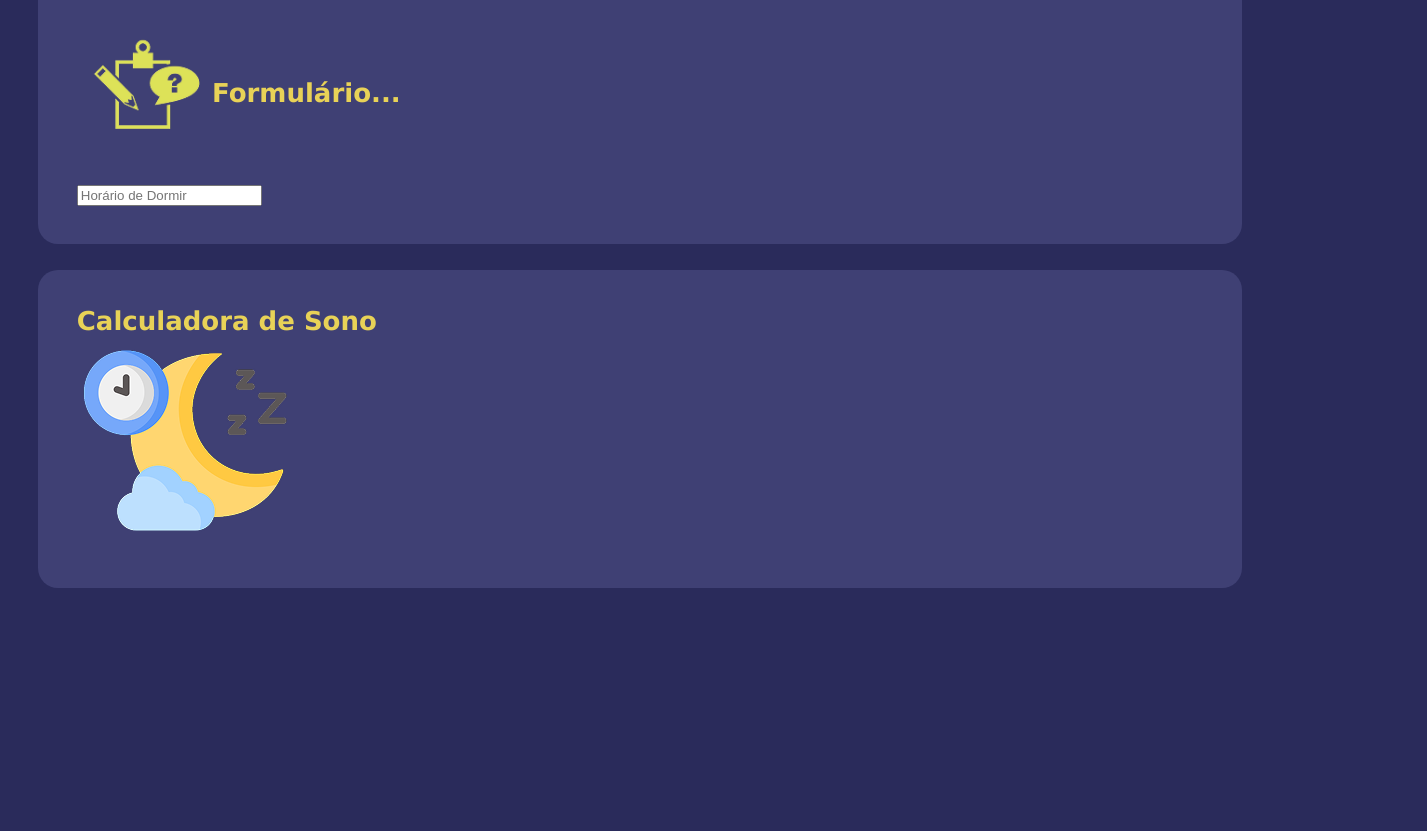
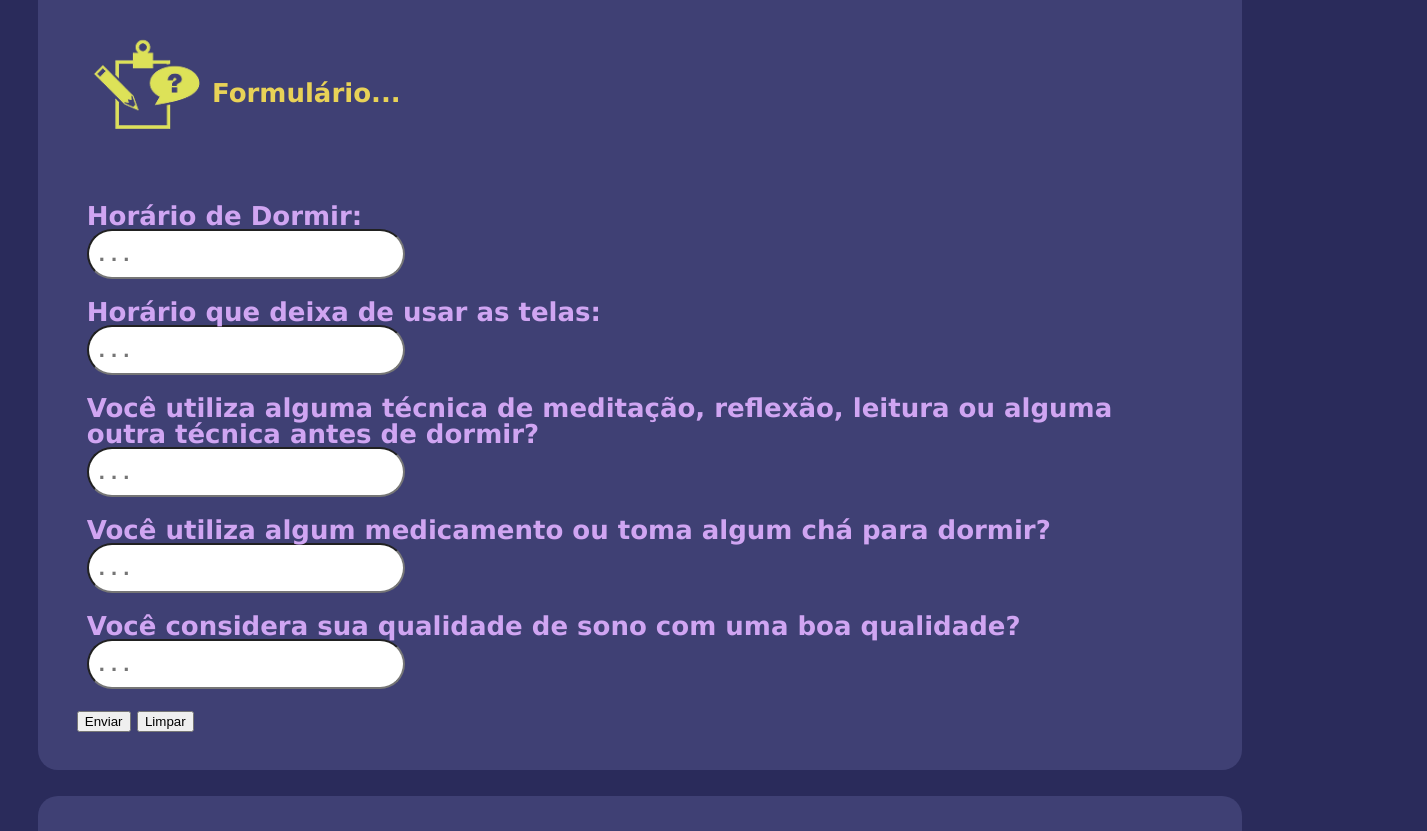
Before and after one commit to angelof612/Melatonina-Natural---1info1, a plain HTML site: page vscode/index4(Monitoramento).html in a window 1280 px wide. Shown: the part 805-1636 px from the top of the page, 1427 px wide, since content can reach past the window. Before the commit the page ends 1445 px from the top, so only its background shows below. Drawn offline with Linux system fonts and the light colour scheme.

Commit message:
09/09/2025 16:00

```diff
--- a/vscode/css/style.css
+++ b/vscode/css/style.css
@@ -42,7 +42,7 @@ header nav  {
 body header nav ul li img {
     margin: 20px 3vw 20px 3vw;
     justify-content: center;
-    width: 30%;
+    width: 20%;
 
 }
 body header nav ul {
--- a/vscode/css/style4.css
+++ b/vscode/css/style4.css
@@ -78,7 +78,7 @@ section nav ul li {
 }
 section nav ul li div {
     background-color: #5B5D96;
-    margin: 3vw 10vw 3vw 10vw;
+    margin: 3vw 9vw 3vw 9vw;
     padding: 0 1.5vw 1vw 1.5vw;
     border-radius: 56px;
 }
@@ -103,23 +103,42 @@ section nav ul {
 Formulário
 =====================================================================
 */
-section.Formulário {
+section.formulario {
     background-color: #3f4074;
     border: 3px black ;
     border-radius: 20px;
     margin: 2vw 0 2vw 0;
     padding: 3vw 3vw 3vw 3vw;
 }
-section.Formulário h3 {
+
+section.formulario h3 {
     font-weight: bold;
     font-size: 1.3rem;
 }
-section.Formulário div {
+section.formulario div {
     display: flex;
     align-items: center;
 }
-section.Formulário div img {
+
+section.formulario div img {
     width: 12%;
+}
+section.formulario Form label {
+    color: #D0A5F2;
+    font-size: 1.3rem;
+    font-weight: bold;
+}
+section.formulario Form p {
+    margin: 20px 10px 20px 10px;
+}
+section.formulario Form p input {
+    color: black;
+    font-weight: bold;
+    font-size: 1.1rem;
+    border-radius: 200px;
+    padding: 10px 10px 10px 10px;
+    display: flex;
+    flex-wrap: wrap;
 }
 /*
 =====================================================================
--- a/vscode/index4(Monitoramento).html
+++ b/vscode/index4(Monitoramento).html
@@ -103,18 +103,39 @@
                 </nav>
             </section>
             <hr>
-            <section class="Formulário" id="formulario">
+            <section class="formulario" id="formulario">
 
                 <div>
-                    <img src="imagens/formulario.png" alt="Formulário">
+                    <img src="imagens/formulario.png" alt="formulario">
                     <h3>Formulário...</h3>
 
                 </div>
 
 
                 <Form>
+                    <p>
+                        <label for="dormir">Horário de Dormir: </label>
+                    <input type="text" placeholder=". . ." name="nome" id="dormir">
+                    </p>
+                    <p>
+                        <label for="telas">Horário que deixa de usar as telas:</label>
+                    <input type="text" id="telas" placeholder=". . .">
+                    </p>
+                    <p>
+                        <label for="tecnicas">Você utiliza alguma técnica de meditação, reflexão, leitura ou alguma outra técnica antes de dormir?</label>
+                        <input type="text" id="tecnicas" placeholder=". . . ">
+                    </p>
+                    <p>
+                        <label for="medicamentos">Você utiliza algum medicamento ou toma algum chá para dormir?</label>
+                        <input type="text" id="medicamentos" placeholder=". . . ">
+                    </p>
+                    <p>
+                        <label for="qualidade">Você considera sua qualidade de sono com uma boa qualidade?</label>
+                        <input type="text" id="qualidade" placeholder=". . . ">
+                    </p>
+                    <button>Enviar</button>
+                    <button>Limpar</button>
 
-                    <input type="text" placeholder="Horário de Dormir" name="nome">
                 </Form>
 
 
```
Also changed, not shown: vscode/index.html (+3 -0 lines).
